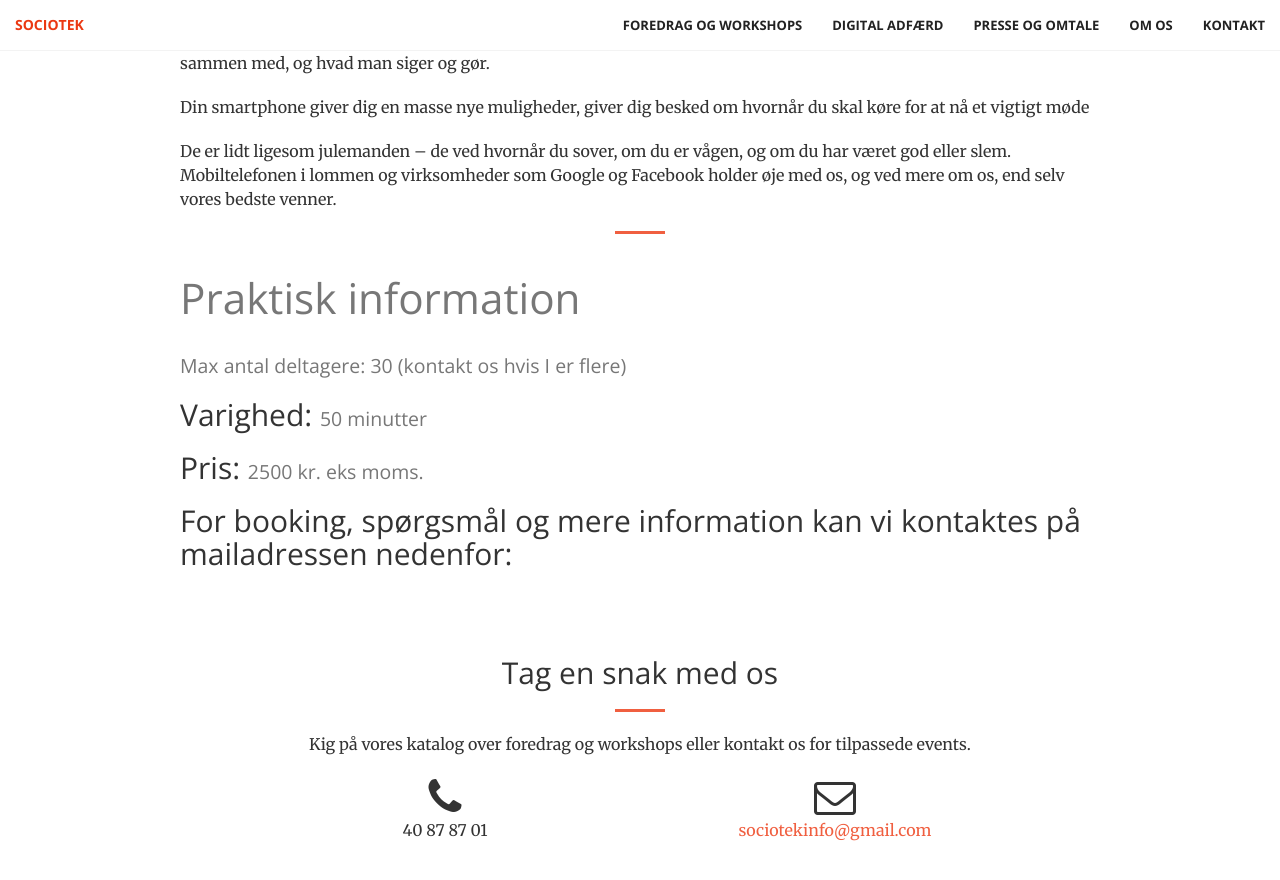
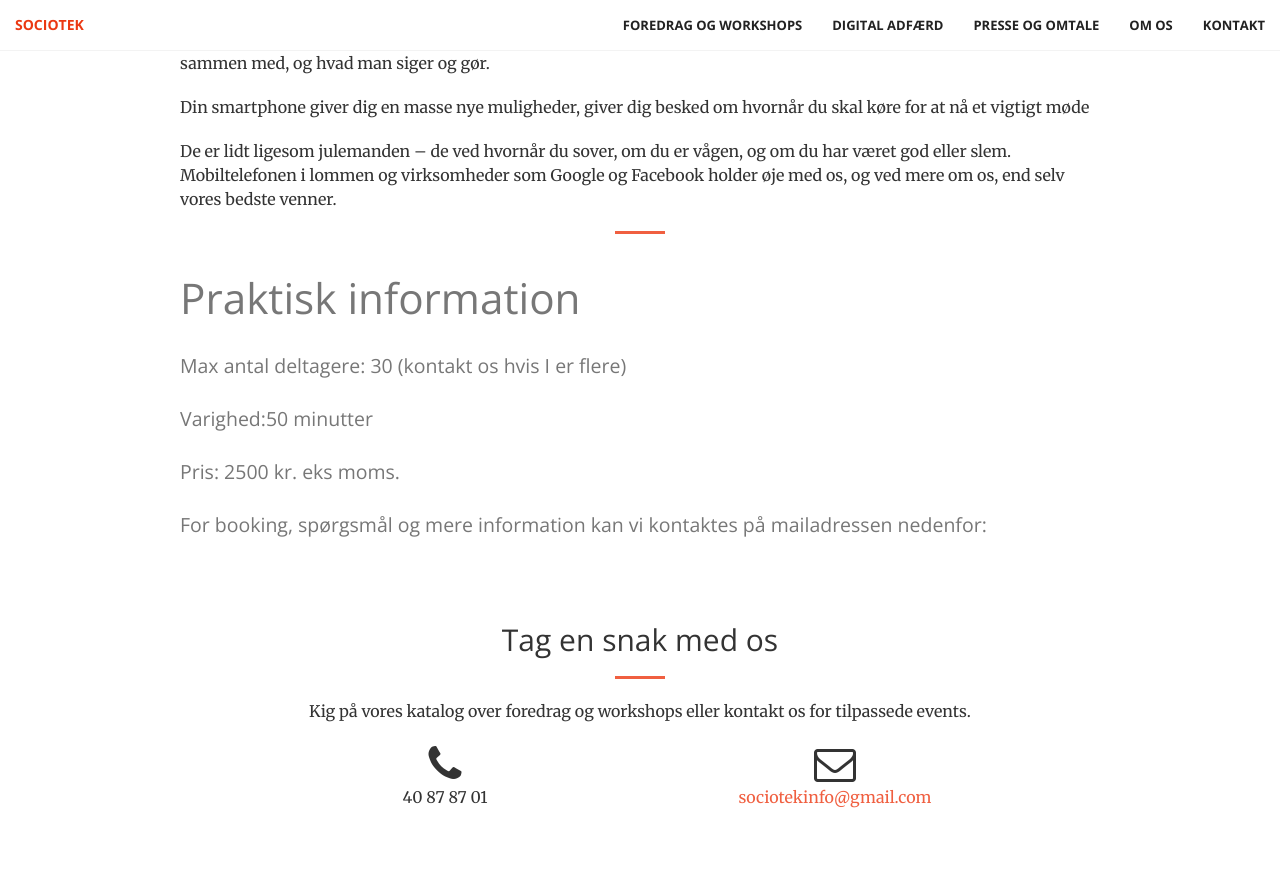
Before and after one commit to sociotek/sociotek.github.io, a Jekyll site: the page built from _posts/2017-10-22-smartphone.md, in a window 1280 px wide and 900 px high, scrolled down 607 px. Shown: the top 880 px of the window. Built offline with Jekyll 4.4.1, drawn with Linux system fonts in a browser that asks for light colours.

Commit message:
Small størrelse

```diff
--- a/_layouts/course.html
+++ b/_layouts/course.html
@@ -10,11 +10,11 @@ layout: page
      <hr>
      <h1><small>Praktisk information</small> </h1>
      <h2><span class="small"> Max antal deltagere: {{page.seats}} (kontakt os hvis I er flere)</span></h2>
-     <h2>Varighed: <span class="small">{{page.duration}}</span></h2>
+     <h2> <span class="small">Varighed:{{page.duration}}</span></h2>
 
-     <h2>Pris: <span class="small">{{page.price}} kr. eks moms.</span></h2>
+     <h2><span class="small">Pris: {{page.price}} kr. eks moms.</span></h2>
 
-     <h2>For booking, spørgsmål og mere information kan vi kontaktes på mailadressen nedenfor:</h2>
+     <h2><small>For booking, spørgsmål og mere information kan vi kontaktes på mailadressen nedenfor:</small></h2>
     </div>
   </div>
 </section>
```
